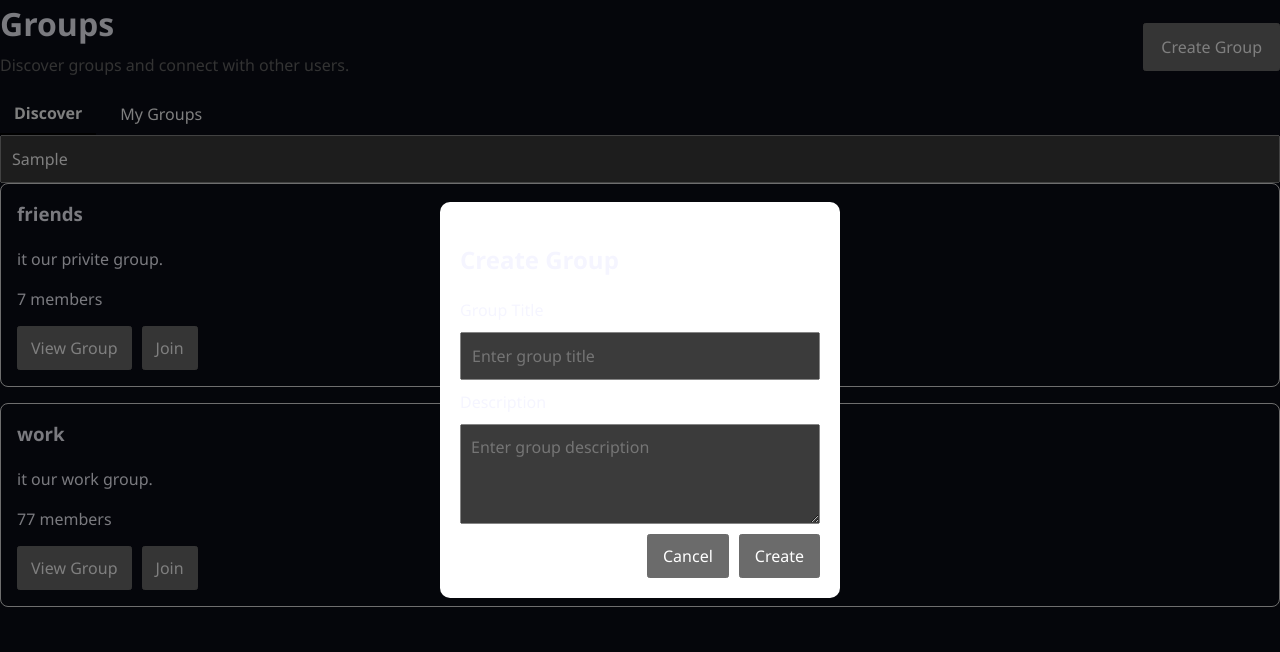
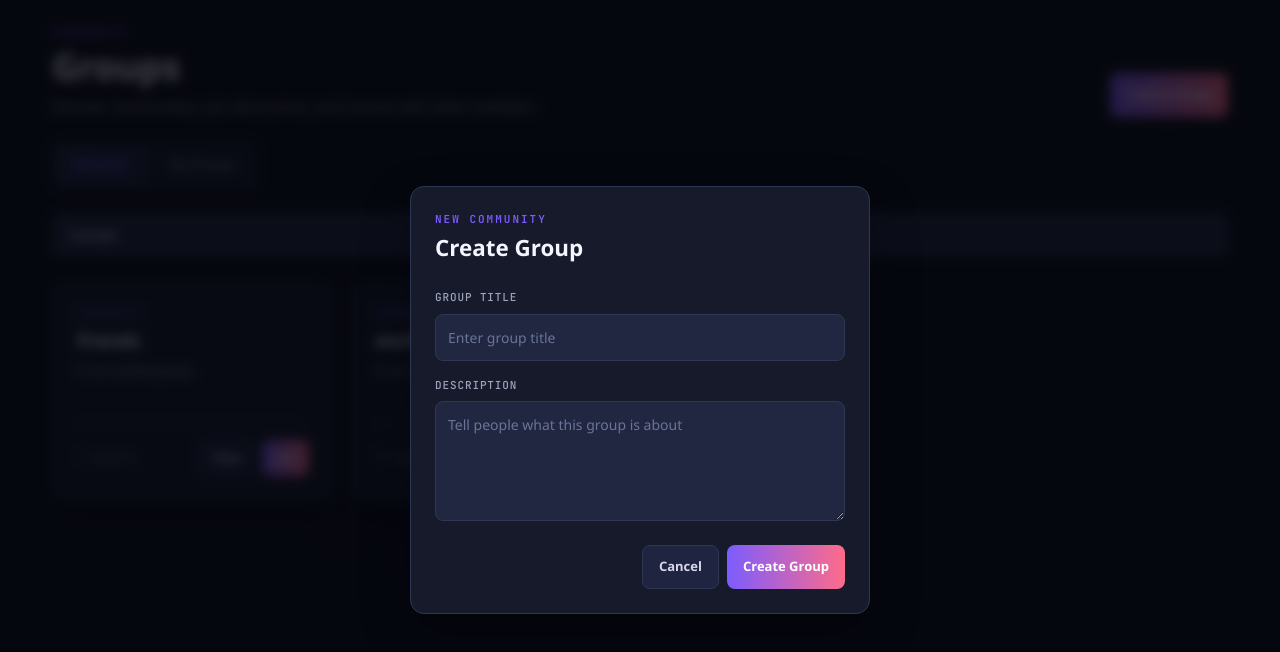
Before and after one commit to mohdalmadhon/social-network, a Vue app in the folder frontend/: page /groups in a window 1280 px wide. Both pictures are taken after typing "Sample" into the empty fields and a click on the button "Create Group". Shown: the top 652 px of the page. Built offline with nearby package versions, Linux system fonts and the light colour scheme; a web font is replaced by a local one.

Commit message:
changing groups page style

```diff
--- a/frontend/src/components/groups/CreateGroupModal.vue
+++ b/frontend/src/components/groups/CreateGroupModal.vue
@@ -32,28 +32,35 @@
 <template>
     <div v-if="show" class="modal-overlay" @click.self="emit('close')">
         <div class="modal">
+            <p class="modal-eyebrow">New Community</p>
+
             <h2>Create Group</h2>
 
             <form @submit.prevent="submitGroup">
-                <label>
-                    Group Title
-                </label>
+                <div class="form-group">
+                    <label for="group-title">
+                        Group Title
+                    </label>
 
-                <input v-model="title" type="text" placeholder="Enter group title" />
+                    <input id="group-title" v-model="title" type="text" placeholder="Enter group title" />
+                </div>
 
-                <label>
-                    Description
-                </label>
+                <div class="form-group">
+                    <label for="group-description">
+                        Description
+                    </label>
 
-                <textarea v-model="description" placeholder="Enter group description"></textarea>
+                    <textarea id="group-description" v-model="description"
+                        placeholder="Tell people what this group is about"></textarea>
+                </div>
 
                 <div class="actions">
-                    <button type="button" @click="emit('close')">
+                    <button class="cancel-button" type="button" @click="emit('close')">
                         Cancel
                     </button>
 
-                    <button type="submit">
-                        Create
+                    <button class="create-button" type="submit">
+                        Create Group
                     </button>
                 </div>
             </form>
@@ -65,44 +72,139 @@
 .modal-overlay {
     position: fixed;
     inset: 0;
-    background: rgba(0, 0, 0, 0.5);
-
+    z-index: 1000;
     display: flex;
+    align-items: center;
     justify-content: center;
-    align-items: center;
+    padding: var(--space-4);
+    background: rgb(5 6 12 / 75%);
+    backdrop-filter: blur(6px);
 }
 
 .modal {
-    width: 400px;
-    padding: 20px;
-    background: white;
-    border-radius: 10px;
+    width: min(100%, 460px);
+    padding: var(--space-5);
+    border: 1px solid var(--color-border);
+    border-radius: var(--radius-medium);
+    background: var(--color-surface);
+    box-shadow: var(--shadow-raised);
+}
+
+.modal-eyebrow {
+    margin: 0 0 var(--space-1);
+    color: var(--color-violet);
+    font-family: var(--font-meta);
+    font-size: 0.6875rem;
+    font-weight: 600;
+    letter-spacing: 2px;
+    text-transform: uppercase;
+}
+
+.modal h2 {
+    margin: 0 0 var(--space-5);
+    color: var(--color-text);
+    font-family: var(--font-display);
+    font-size: 1.4rem;
 }
 
 form {
     display: flex;
     flex-direction: column;
-    gap: 10px;
+    gap: var(--space-4);
+}
+
+.form-group {
+    display: flex;
+    flex-direction: column;
+    gap: var(--space-2);
+}
+
+label {
+    color: var(--color-text-muted);
+    font-family: var(--font-meta);
+    font-size: 0.6875rem;
+    font-weight: 500;
+    letter-spacing: 0.08em;
+    text-transform: uppercase;
 }
 
 input,
 textarea {
-    padding: 10px;
+    width: 100%;
+    padding: var(--space-3);
+    border: 1px solid var(--color-border);
+    border-radius: var(--radius-small);
+    background: var(--color-input);
+    color: var(--color-text);
+    font-size: 0.875rem;
+}
+
+input::placeholder,
+textarea::placeholder {
+    color: var(--color-text-faint);
+}
+
+input:focus,
+textarea:focus {
+    border-color: var(--color-violet);
+    outline: none;
+    box-shadow: var(--focus-ring);
 }
 
 textarea {
-    min-height: 100px;
+    min-height: 120px;
     resize: vertical;
 }
 
 .actions {
     display: flex;
     justify-content: flex-end;
-    gap: 10px;
+    gap: var(--space-2);
+    margin-top: var(--space-2);
 }
 
-button {
-    padding: 8px 14px;
+.cancel-button,
+.create-button {
+    min-height: var(--touch-target);
+    padding: 0 var(--space-4);
+    border-radius: var(--radius-small);
+    font-size: 0.8125rem;
+    font-weight: 600;
     cursor: pointer;
 }
+
+.cancel-button {
+    border: 1px solid var(--color-border);
+    background: var(--color-surface-raised);
+    color: var(--color-text-soft);
+}
+
+.cancel-button:hover {
+    border-color: var(--color-violet);
+}
+
+.create-button {
+    border: 0;
+    background: var(--gradient-action);
+    color: #fff;
+}
+
+.create-button:hover {
+    opacity: 0.9;
+}
+
+@media (max-width: 30rem) {
+    .modal {
+        padding: var(--space-4);
+    }
+
+    .actions {
+        flex-direction: column-reverse;
+    }
+
+    .cancel-button,
+    .create-button {
+        width: 100%;
+    }
+}
 </style>
--- a/frontend/src/components/groups/GroupCard.vue
+++ b/frontend/src/components/groups/GroupCard.vue
@@ -10,50 +10,163 @@
 </script>
 
 <template>
-    <div class="group-card">
-        <h3>{{ group.title }}</h3>
+    <article class="group-card">
+        <p class="group-meta">Community</p>
 
-        <p>{{ group.description }}</p>
+        <h3 class="group-title">
+            {{ group.title }}
+        </h3>
 
-        <span>
+        <p class="group-description">
+            {{ group.description }}
+        </p>
+
+        <div class="group-footer">
+            <span class="member-count">
                 {{ group.memberCount }} members
             </span>
 
             <div class="actions">
-            <button @click="emit('view-group', group.id)">
-                View Group
+                <button class="view-button" @click="emit('view-group', group.id)">
+                    View
                 </button>
 
-            <button v-if="!group.isMember && !group.requested" @click="emit('join-group', group.id)">
+                <button v-if="!group.isMember && !group.requested" class="join-button"
+                    @click="emit('join-group', group.id)">
                     Join
                 </button>
 
-            <button v-else-if="group.requested" disabled>
+                <button v-else-if="group.requested" class="requested-button" disabled>
                     Requested
                 </button>
             </div>
         </div>
+    </article>
 </template>
 
 <style scoped>
 .group-card {
-    padding: 16px;
-    border: 1px solid #ddd;
-    border-radius: 8px;
+    display: flex;
+    flex-direction: column;
+    min-height: 220px;
+    padding: var(--space-5);
+    border: 1px solid var(--color-border);
+    border-radius: var(--radius-medium);
+    background: var(--color-surface);
+    box-shadow: var(--shadow-raised);
+    transition:
+        transform 0.15s ease,
+        border-color 0.15s ease,
+        background 0.15s ease;
 }
 
-.group-card h3 {
-    margin-top: 0;
+.group-card:hover {
+    transform: translateY(-3px);
+    border-color: var(--color-violet);
+    background: var(--color-surface-raised);
+}
+
+.group-meta {
+    margin: 0 0 var(--space-2);
+    color: var(--color-violet);
+    font-family: var(--font-meta);
+    font-size: 0.625rem;
+    font-weight: 600;
+    letter-spacing: 1.5px;
+    text-transform: uppercase;
+}
+
+.group-title {
+    margin: 0;
+    color: var(--color-text);
+    font-family: var(--font-display);
+    font-size: 1.125rem;
+    font-weight: 600;
+    line-height: 1.3;
+}
+
+.group-description {
+    margin: var(--space-2) 0 var(--space-4);
+    color: var(--color-text-muted);
+    font-size: 0.8125rem;
+    line-height: 1.6;
+}
+
+.group-footer {
+    display: flex;
+    align-items: center;
+    justify-content: space-between;
+    gap: var(--space-3);
+    margin-top: auto;
+    padding-top: var(--space-4);
+    border-top: 1px solid var(--color-border);
+}
+
+.member-count {
+    color: var(--color-text-faint);
+    font-family: var(--font-meta);
+    font-size: 0.6875rem;
 }
 
 .actions {
-    margin-top: 15px;
     display: flex;
-    gap: 10px;
+    gap: var(--space-2);
 }
 
-button {
-    padding: 8px 12px;
+.view-button,
+.join-button,
+.requested-button {
+    min-height: 36px;
+    padding: 0 var(--space-3);
+    border-radius: var(--radius-small);
+    font-size: 0.75rem;
+    font-weight: 600;
+}
+
+.view-button {
+    border: 1px solid var(--color-border);
+    background: var(--color-surface-raised);
+    color: var(--color-text-soft);
     cursor: pointer;
 }
+
+.view-button:hover {
+    border-color: var(--color-violet);
+    color: var(--color-text);
+}
+
+.join-button {
+    border: 0;
+    background: var(--gradient-action);
+    color: #fff;
+    cursor: pointer;
+}
+
+.join-button:hover {
+    opacity: 0.9;
+}
+
+.requested-button {
+    border: 1px solid var(--color-border);
+    background: var(--color-input);
+    color: var(--color-text-faint);
+    cursor: default;
+}
+
+@media (max-width: 28rem) {
+    .group-footer {
+        align-items: flex-start;
+        flex-direction: column;
+    }
+
+    .actions {
+        width: 100%;
+    }
+
+    .view-button,
+    .join-button,
+    .requested-button {
+        flex: 1;
+    }
+}
 </style>
--- a/frontend/src/components/groups/GroupSearch.vue
+++ b/frontend/src/components/groups/GroupSearch.vue
@@ -10,14 +10,44 @@
 </script>
 
 <template>
-    <input type="text" placeholder="Search groups..." :value="modelValue"
-        @input="emit('update:modelValue', $event.target.value)" />
+    <div class="group-search">
+        <input class="search-input" type="text" placeholder="Search groups..." :value="modelValue"
+            @input="emit('update:modelValue', $event.target.value)" />
+    </div>
 </template>
 
 <style scoped>
-input {
+.group-search {
+    position: relative;
     width: 100%;
-    padding: 10px;
-    box-sizing: border-box;
+}
+
+.search-input {
+    width: 100%;
+    min-height: var(--touch-target);
+    padding: 0 var(--space-4);
+    border: 1px solid var(--color-border);
+    border-radius: var(--radius-small);
+    background: var(--color-input);
+    color: var(--color-text);
+    font-family: var(--font-body);
+    font-size: 0.875rem;
+    transition:
+        border-color 0.15s ease,
+        background 0.15s ease;
+}
+
+.search-input::placeholder {
+    color: var(--color-text-faint);
+}
+
+.search-input:hover {
+    border-color: #434c70;
+}
+
+.search-input:focus {
+    border-color: var(--color-violet);
+    outline: none;
+    box-shadow: var(--focus-ring);
 }
 </style>
--- a/frontend/src/components/groups/GroupsHeader.vue
+++ b/frontend/src/components/groups/GroupsHeader.vue
@@ -3,36 +3,88 @@
 </script>
 
 <template>
-    <div class="groups-header">
-        <div>
+    <header class="groups-header">
+        <div class="header-content">
+            <p class="eyebrow">Community</p>
             <h1>Groups</h1>
-            <p>Discover groups and connect with other users.</p>
+            <p class="description">
+                Discover communities, join discussions, and connect with other members.
+            </p>
         </div>
 
-        <button @click="emit('create-group')">
+        <button class="create-button" @click="emit('create-group')">
             Create Group
         </button>
-    </div>
+    </header>
 </template>
 
 <style scoped>
 .groups-header {
     display: flex;
+    align-items: flex-end;
     justify-content: space-between;
-    align-items: center;
+    gap: var(--space-4);
 }
 
-.groups-header h1 {
-    margin: 0;
+.header-content {
+    min-width: 0;
 }
 
-.groups-header p {
-    margin-top: 5px;
-    color: #666;
+.eyebrow {
+    margin: 0 0 var(--space-1);
+    color: var(--color-violet);
+    font-family: var(--font-meta);
+    font-size: 0.6875rem;
+    font-weight: 600;
+    letter-spacing: 2px;
+    text-transform: uppercase;
 }
 
-button {
-    padding: 10px 16px;
+h1 {
+    margin: 0;
+    color: var(--color-text);
+    font-family: var(--font-display);
+    font-size: clamp(1.75rem, 4vw, 2.25rem);
+    font-weight: 700;
+    line-height: 1.2;
+}
+
+.description {
+    max-width: 600px;
+    margin: var(--space-2) 0 0;
+    color: var(--color-text-muted);
+    font-size: 0.875rem;
+}
+
+.create-button {
+    min-height: var(--touch-target);
+    padding: 0 var(--space-4);
+    border: 0;
+    border-radius: var(--radius-small);
+    background: var(--gradient-action);
+    color: #fff;
+    font-family: var(--font-body);
+    font-size: 0.8125rem;
+    font-weight: 600;
     cursor: pointer;
+    transition:
+        transform 0.15s ease,
+        opacity 0.15s ease;
+}
+
+.create-button:hover {
+    transform: translateY(-1px);
+    opacity: 0.92;
+}
+
+@media (max-width: 36rem) {
+    .groups-header {
+        align-items: stretch;
+        flex-direction: column;
+    }
+
+    .create-button {
+        width: 100%;
+    }
 }
 </style>
--- a/frontend/src/components/groups/GroupsList.vue
+++ b/frontend/src/components/groups/GroupsList.vue
@@ -12,21 +12,43 @@
 </script>
 
 <template>
-    <div>
-        <div v-if="groups.length" class="groups-list">
+    <div class="groups-list-wrapper">
+        <div v-if="groups.length" class="groups-grid">
             <GroupCard v-for="group in groups" :key="group.id" :group="group" @join-group="emit('join-group', $event)"
                 @view-group="emit('view-group', $event)" />
         </div>
 
-        <p v-else>
+        <div v-else class="empty-state">
             No groups found.
-        </p>
+        </div>
     </div>
 </template>
 
 <style scoped>
-.groups-list {
+.groups-list-wrapper {
+    width: 100%;
+}
+
+.groups-grid {
     display: grid;
-    gap: 16px;
+    grid-template-columns: repeat(auto-fill, minmax(280px, 1fr));
+    gap: var(--space-4);
+}
+
+.empty-state {
+    padding: var(--space-7) var(--space-4);
+    border: 1px solid var(--color-border);
+    border-radius: var(--radius-medium);
+    background: var(--color-surface);
+    color: var(--color-text-muted);
+    font-family: var(--font-meta);
+    font-size: 0.75rem;
+    text-align: center;
+}
+
+@media (max-width: 48rem) {
+    .groups-grid {
+        grid-template-columns: 1fr;
+    }
 }
 </style>
--- a/frontend/src/components/groups/GroupsTabs.vue
+++ b/frontend/src/components/groups/GroupsTabs.vue
@@ -24,18 +24,48 @@
 <style scoped>
 .groups-tabs {
     display: flex;
-    gap: 10px;
+    align-items: center;
+    gap: var(--space-2);
+    padding: var(--space-1);
+    border: 1px solid var(--color-border);
+    border-radius: var(--radius-small);
+    background: var(--color-surface);
+    width: fit-content;
 }
 
-button {
-    padding: 8px 14px;
-    border: none;
+.groups-tabs button {
+    min-height: 38px;
+    padding: 0 var(--space-4);
+    border: 0;
+    border-radius: 6px;
     background: transparent;
+    color: var(--color-text-muted);
+    font-family: var(--font-body);
+    font-size: 0.8125rem;
+    font-weight: 500;
     cursor: pointer;
+    transition:
+        color 0.15s ease,
+        background 0.15s ease;
 }
 
-button.active {
-    font-weight: bold;
-    border-bottom: 2px solid black;
+.groups-tabs button:hover {
+    color: var(--color-text);
+}
+
+.groups-tabs button.active {
+    background: var(--color-surface-raised);
+    color: var(--color-violet);
+    font-weight: 600;
+}
+
+@media (max-width: 30rem) {
+    .groups-tabs {
+        width: 100%;
+    }
+
+    .groups-tabs button {
+        flex: 1;
+    }
 }
 </style>
--- a/frontend/src/views/GroupsPage.vue
+++ b/frontend/src/views/GroupsPage.vue
@@ -68,16 +68,38 @@
 
 <template>
   <main class="groups-page">
-    <GroupsHeader @create-group="createGroupModal" />
+    <div class="groups-content">
+      <GroupsHeader @create-group="createGroupModal" />
 
-    <GroupsTabs @change-tab="tabChanged" :active-tab="activeTab" />
+      <GroupsTabs @change-tab="tabChanged" :active-tab="activeTab" />
 
-    <GroupSearch @update:model-value="userSearchInput" :model-value="searchInputValue" />
+      <GroupSearch @update:model-value="userSearchInput" :model-value="searchInputValue" />
 
-    <GroupsList @join-group="joinGroup" @view-group="viewGroup" :groups="Groupsdata" />
+      <GroupsList @join-group="joinGroup" @view-group="viewGroup" :groups="Groupsdata" />
+    </div>
 
     <CreateGroupModal @close="closeModal" @create="createGroup" :show="modalStatus" />
   </main>
 </template>
 
-<style scoped></style>
+<style scoped>
+.groups-page {
+  width: 100%;
+  max-width: 1240px;
+  margin: 0 auto;
+  padding: 24px 32px;
+  box-sizing: border-box;
+}
+
+.groups-content {
+  display: flex;
+  flex-direction: column;
+  gap: var(--space-5);
+}
+
+@media (max-width: 48rem) {
+  .groups-page {
+    padding: 20px 16px;
+  }
+}
+</style>
```
Also changed, not shown: 1 other file (tests, documents, lock files or other folders). Lines whose indentation alone changed are shown as unchanged.
